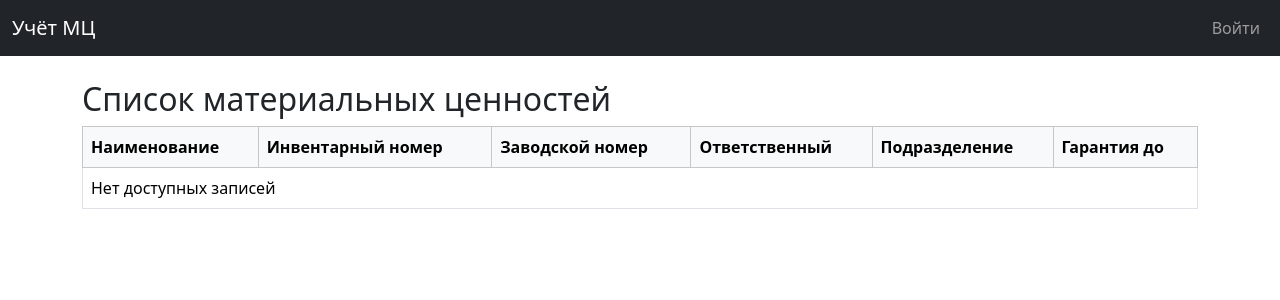
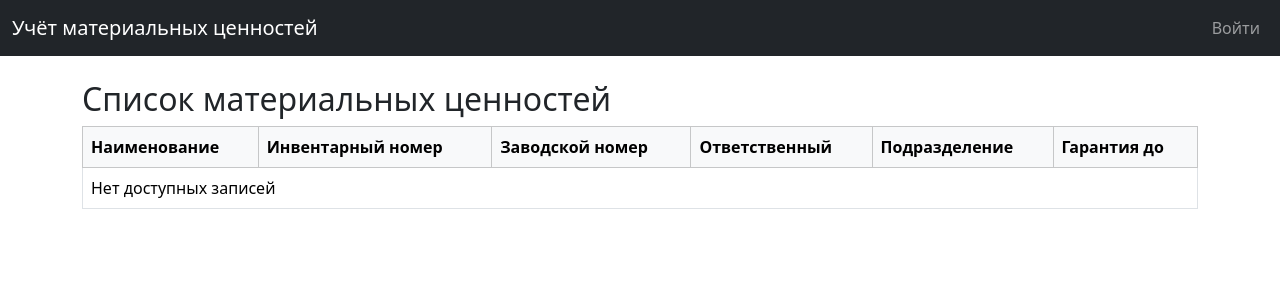
Before and after one commit to VladSaevets/Inventory-system, a Django app: page / in a window 1280 px wide. Shown: the top 300 px of the page. Run offline with Django 5.2, Linux system fonts and the light colour scheme; data that the repository does not hold is empty.

Commit message:
Create base.html, asset_list.html, asset_detail.html, login.html. Create toast (logout)

```diff
--- a/inventory_system/templates/base.html
+++ b/inventory_system/templates/base.html
@@ -14,7 +14,7 @@
   <!-- Навигация -->
   <nav class="navbar navbar-expand-lg navbar-dark bg-dark mb-4">
     <div class="container-fluid">
-      <a class="navbar-brand" href="{% url 'assets:asset_list' %}">Учёт МЦ</a>
+      <a class="navbar-brand" href="{% url 'assets:asset_list' %}">Учёт материальных ценностей</a>
       <button class="navbar-toggler" type="button" data-bs-toggle="collapse" data-bs-target="#navbarNav">
         <span class="navbar-toggler-icon"></span>
       </button>
```
